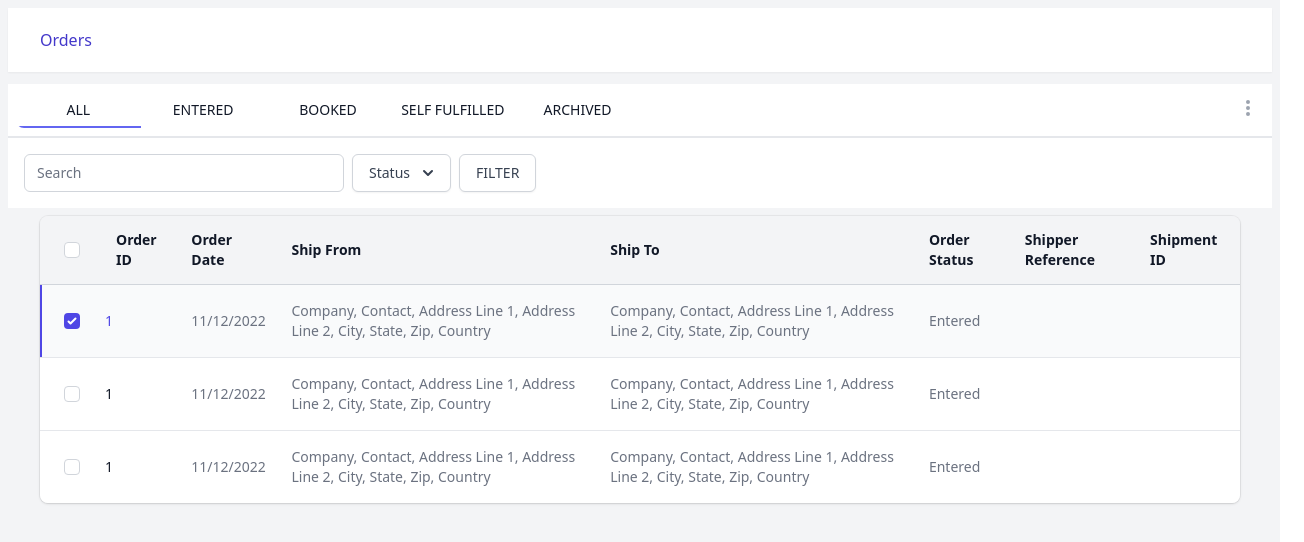
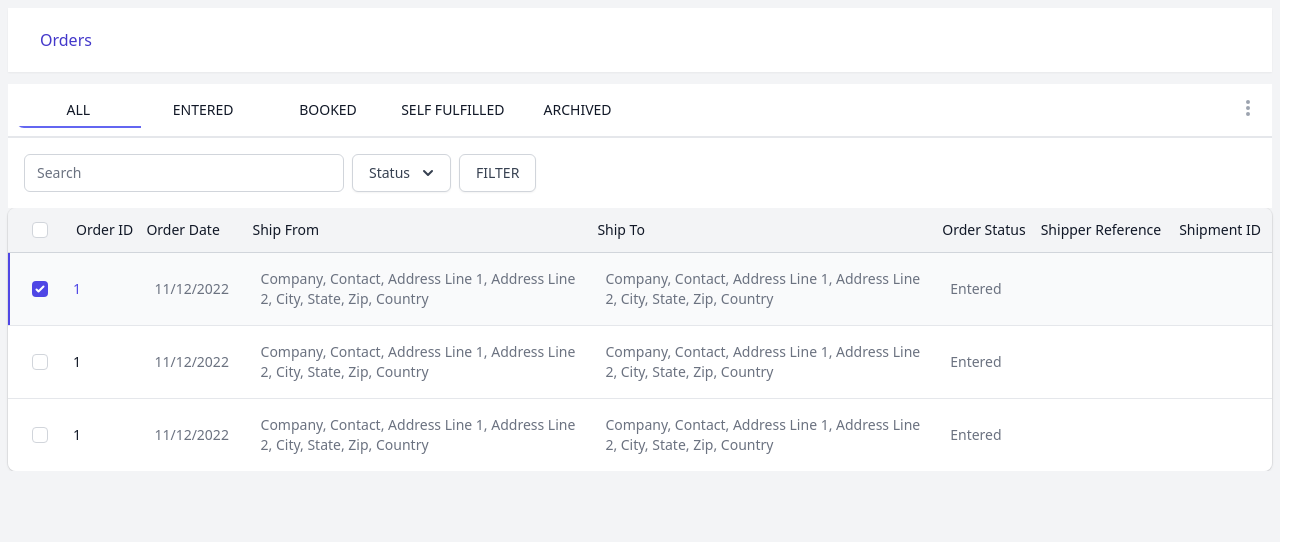
Before and after one commit to SeifMohy/Shipping-Dashboard, a React (Create React App) app: page / in a window 1280 px wide. Shown: the top 542 px of the page, 1304 px wide, since content can reach past the window. Built offline with nearby package versions, Linux system fonts and the light colour scheme.

Commit message:
styling tabels

```diff
--- a/src/Components/tabels.tsx
+++ b/src/Components/tabels.tsx
@@ -1,8 +1,6 @@
 import { useState } from "react";
 import { classNames } from "../Utils";
 import BottomOver from "./bottomOver";
-
-//TODO: fix as requested
 
 const headers = [
   "Order ID",
@@ -67,11 +65,11 @@ const Tabels = () => {
         setOpenBottomOver={setOpenBottomOver}
         orderInfo={orderInfo}
       />
-      <div className="px-4 sm:px-6 lg:px-8">
+      <div>
         <div className="sm:flex sm:items-center"></div>
         <div className="mt-2 flex flex-col">
           <div className="-my-2 -mx-4 overflow-x-auto sm:-mx-6 lg:-mx-8">
-            <div className="inline-block min-w-full py-2 align-middle md:px-6 lg:px-8">
+            <div className="inline-block min-w-full align-middle md:px-6 lg:px-8">
               <div className="relative overflow-hidden shadow ring-1 ring-black ring-opacity-5 md:rounded-lg">
                 <table className="min-w-full table-fixed divide-y divide-gray-300">
                   <thead className="bg-gray-100">
@@ -89,7 +87,7 @@ const Tabels = () => {
                         return (
                           <th
                             scope="col"
-                            className="px-3 py-3.5 text-left text-sm font-semibold text-gray-900"
+                            className="px-1 py-3 text-left text-sm font-normal text-gray-900"
                           >
                             {header}
                           </th>
@@ -130,10 +128,10 @@ const Tabels = () => {
                         <td className="whitespace-nowrap px-3 py-4 text-sm text-gray-500">
                           {shipment.OrderDate}
                         </td>
-                        <td className="whitespace-wrap px-3 py-4 text-sm text-gray-500">
+                        <td className="whitespace-wrap max-w-xs px-3 py-4 text-sm text-gray-500">
                           {shipment.ShipFrom}
                         </td>
-                        <td className="whitespace-wrap px-3 py-4 text-sm text-gray-500">
+                        <td className="whitespace-wrap max-w-xs px-3 py-4 text-sm text-gray-500">
                           {shipment.ShipTo}
                         </td>
                         <td className="whitespace-nowrap px-3 py-4 text-sm text-gray-500">
```
